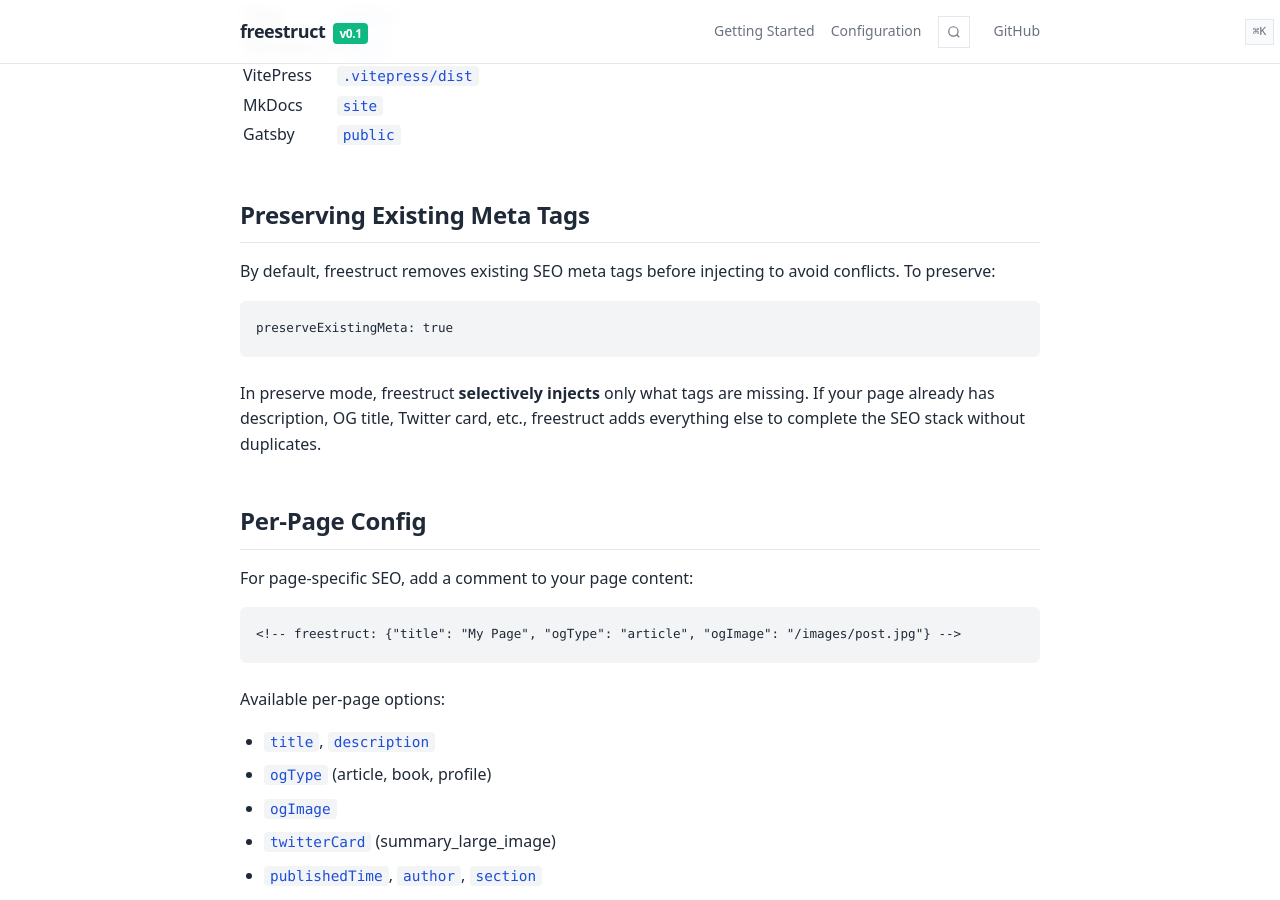
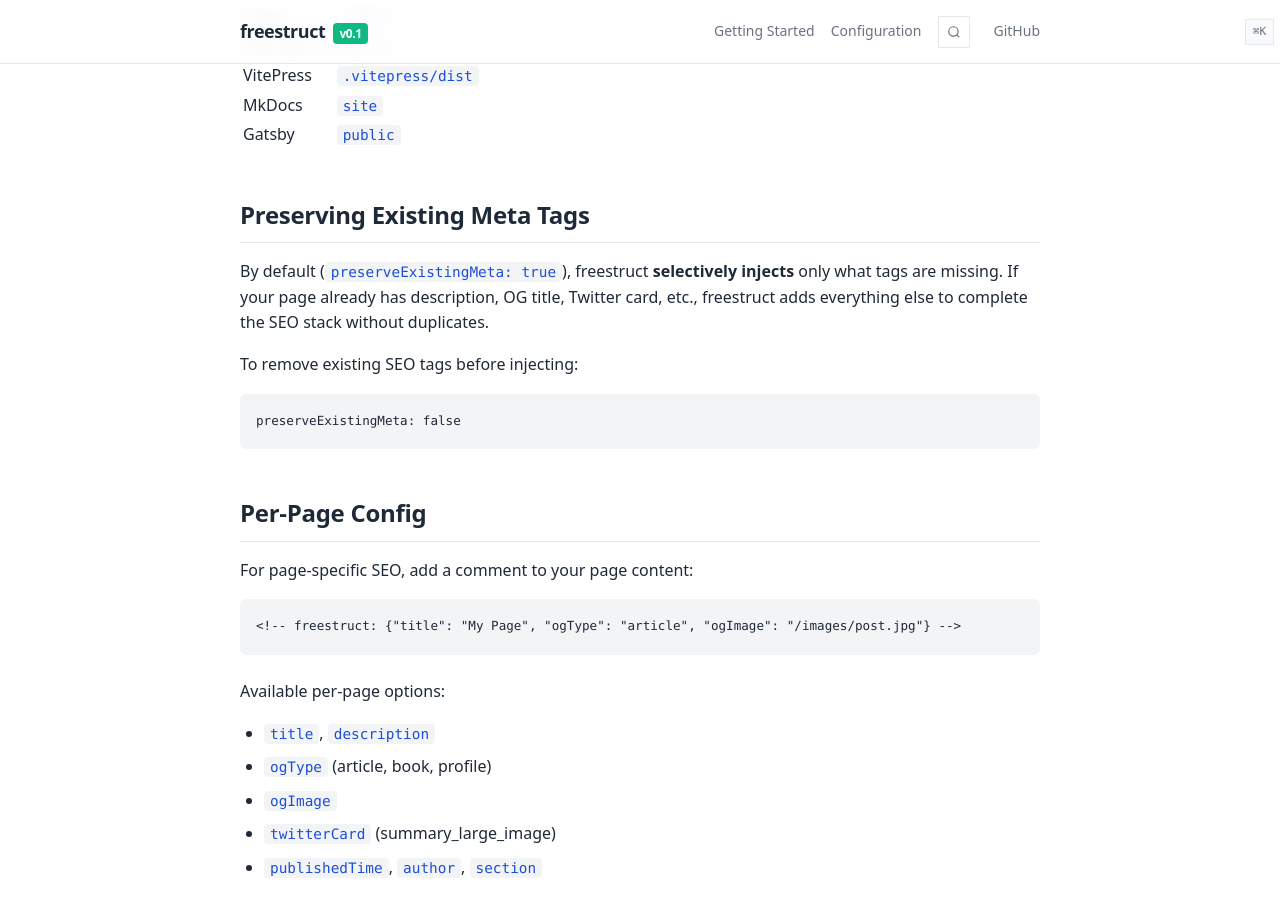
Before and after one commit to dhaupin/freestruct, a Jekyll site: the page built from docs/configuration.md, in a window 1280 px wide and 900 px high, scrolled down 2337 px. Built offline with Jekyll 4.4.1, drawn with Linux system fonts in a browser that asks for light colours.

Commit message:
preserveExistingMeta default: true
- Default now true (selective injection)
- Only injects missing tags (no duplicates)
- Set to false to remove existing first

````diff
--- a/docs/configuration.md
+++ b/docs/configuration.md
@@ -89,13 +89,13 @@ Available placeholders:
 
 ## Preserving Existing Meta Tags
 
-By default, freestruct removes existing SEO meta tags before injecting to avoid conflicts. To preserve:
+By default (`preserveExistingMeta: true`), freestruct **selectively injects** only what tags are missing. If your page already has description, OG title, Twitter card, etc., freestruct adds everything else to complete the SEO stack without duplicates.
+
+To remove existing SEO tags before injecting:
 
 ```yaml
-preserveExistingMeta: true
+preserveExistingMeta: false
 ```
-
-In preserve mode, freestruct **selectively injects** only what tags are missing. If your page already has description, OG title, Twitter card, etc., freestruct adds everything else to complete the SEO stack without duplicates.
 
 ## Per-Page Config
 
````
Also changed, not shown: docs/ssr-config.yml (+4 -3 lines), docs/lib/inject.js.
